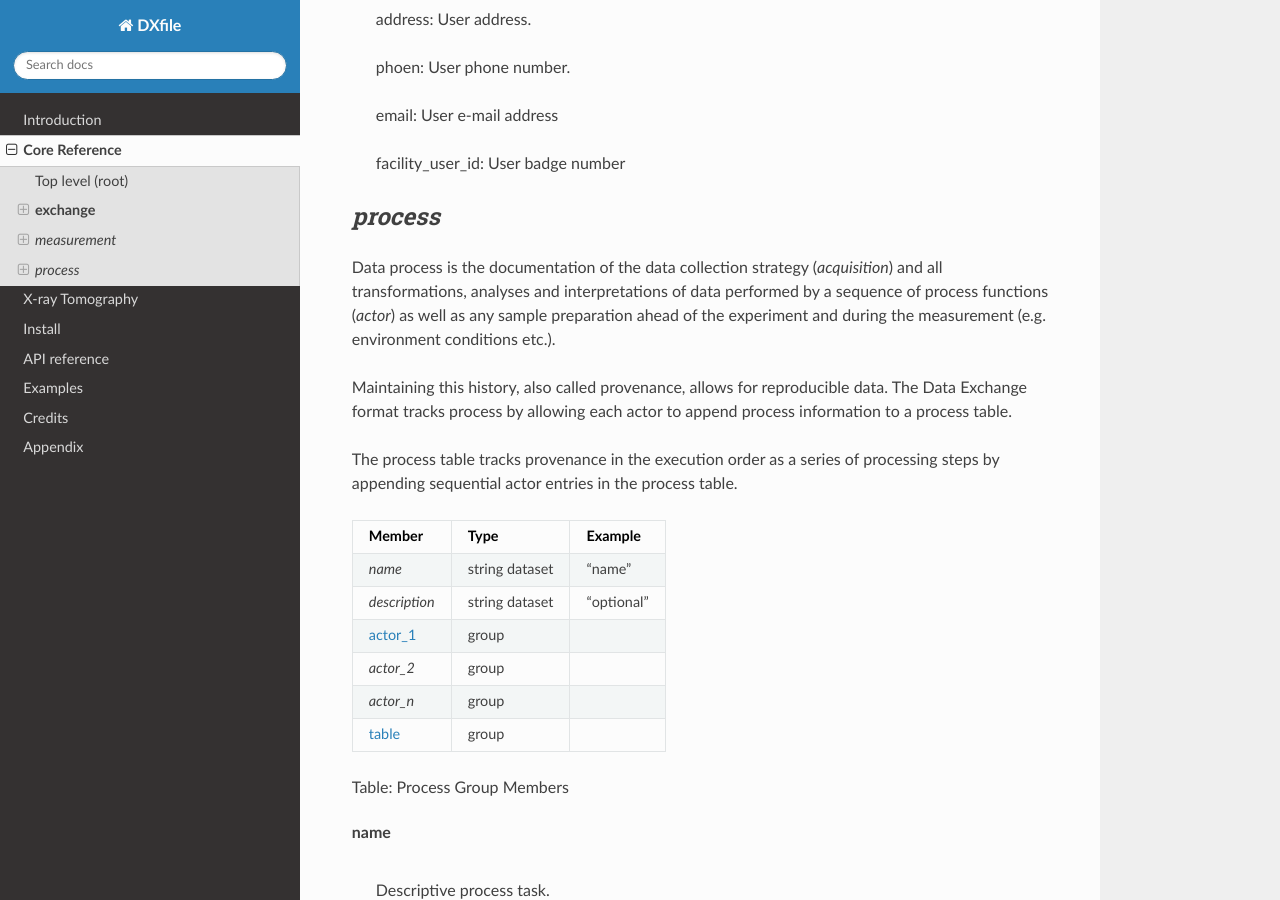
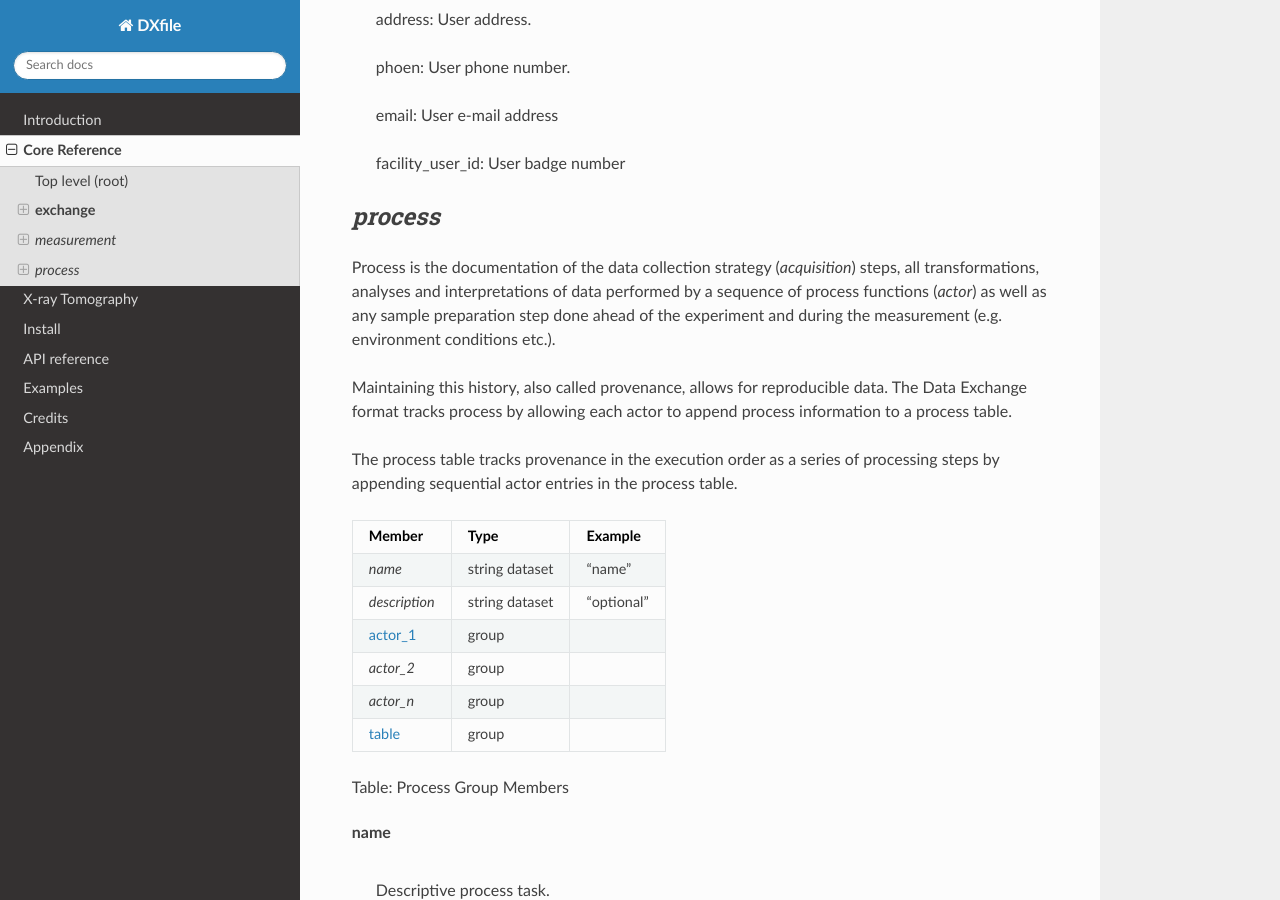
Before and after one commit to data-exchange/dxfile, a Sphinx documentation site: the page built from doc/source/reference.rst, in a window 1280 px wide and 900 px high, scrolled down 9839 px. Built offline with Sphinx 7.4.7 and the Read the Docs theme 2.0.0, drawn with Linux system fonts in a browser that asks for light colours.

Commit message:
provenance => process

```diff
--- a/doc/source/reference.rst
+++ b/doc/source/reference.rst
@@ -532,10 +532,10 @@ Table: Experimenter Group Members
 *process*
 ============
 
-Data process is the documentation of the data collection strategy
-(*acquisition*) and all transformations, analyses and interpretations
+Process is the documentation of the data collection strategy
+(*acquisition*) steps, all transformations, analyses and interpretations
 of data performed by a sequence of process functions (*actor*) as well
-as any sample preparation ahead of the experiment and during the
+as any sample preparation step done ahead of the experiment and during the
 measurement (e.g. environment conditions etc.).
 
 Maintaining this history, also called provenance, allows for reproducible
--- a/doc/source/xraytomo.rst
+++ b/doc/source/xraytomo.rst
@@ -1431,10 +1431,10 @@ basis vectors are orthonormal.
 *process*
 ============
 
-Data process is the documentation of the data collection strategy
-(*acquisition*) and all transformations, analyses and interpretations
+Process is the documentation of the data collection strategy
+(*acquisition*) steps, all transformations, analyses and interpretations
 of data performed by a sequence of process functions (*actor*) as well
-as any sample preparation ahead of the experiment and during the
+as any sample preparation step done ahead of the experiment and during the
 measurement (e.g. environment conditions etc.).
 
 Maintaining this history, also called provenance, allows for reproducible
```
